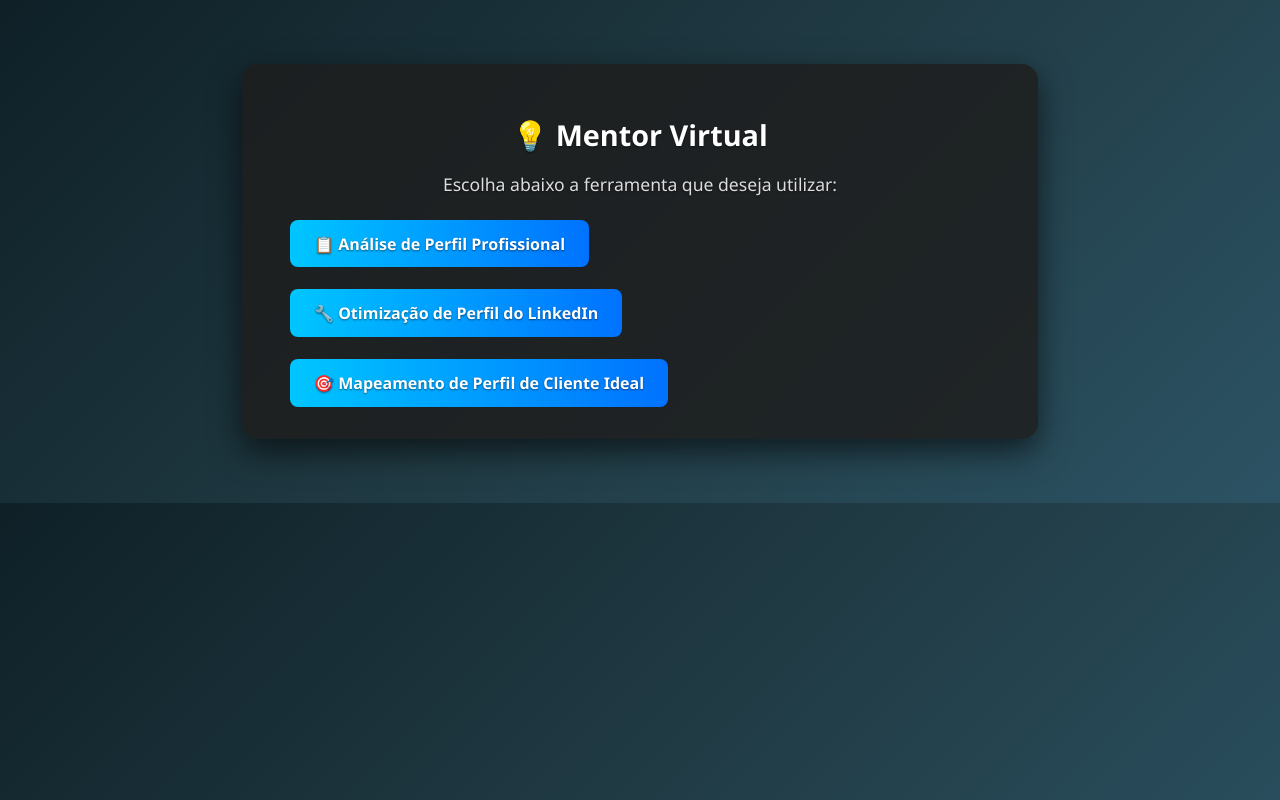
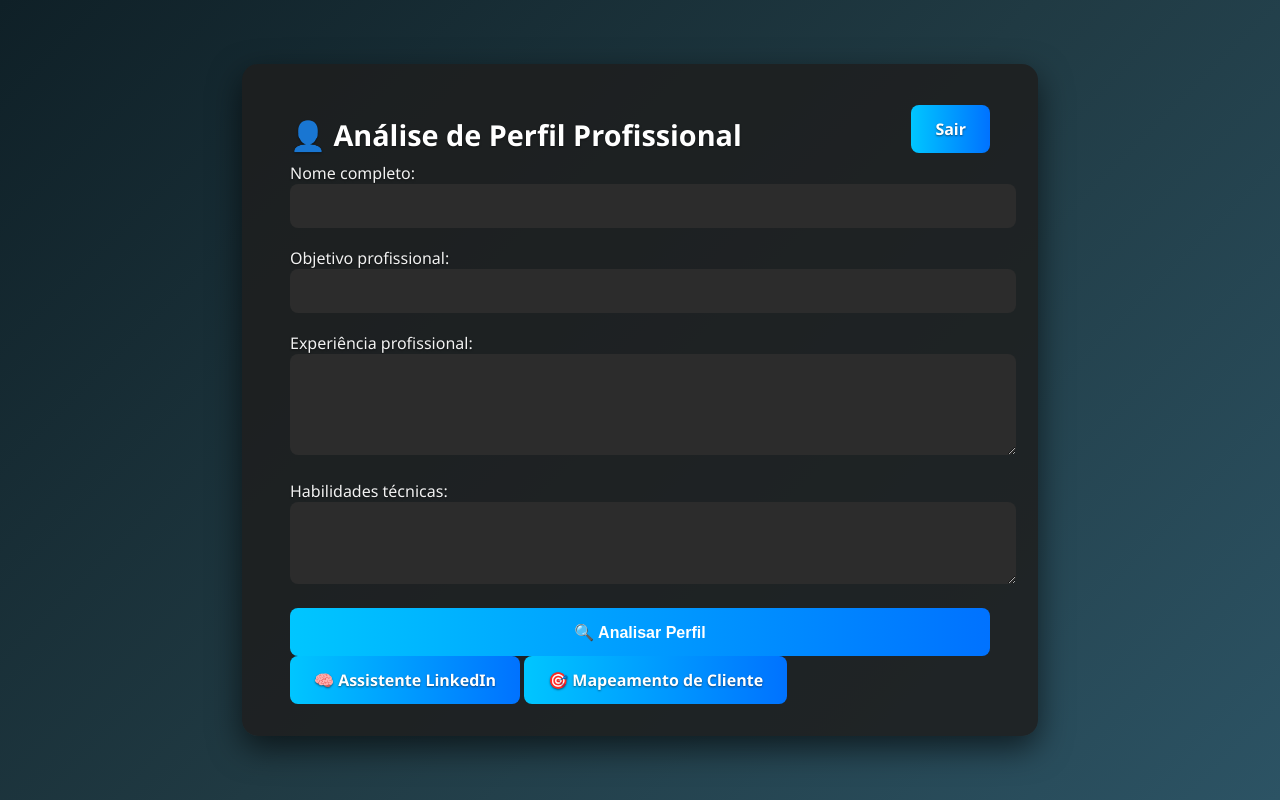
Before and after one commit to lega-nft/mentorvirtual, a FastAPI app: page /home in a window 1280 px wide. Run offline with FastAPI, Linux system fonts and the light colour scheme; the visitor is signed in with stand-in values (Sample User, id 1).

Commit message:
Update formulario.html

```diff
--- a/templates/formulario.html
+++ b/templates/formulario.html
@@ -2,22 +2,37 @@
 <html lang="pt-BR">
 <head>
   <meta charset="UTF-8" />
-  <meta name="viewport" content="width=device-width, initial-scale=1.0"/>
+  <meta name="viewport" content="width=device-width, initial-scale=1.0" />
   <title>Mentor Virtual</title>
   <link rel="stylesheet" href="/static/style.css" />
 </head>
 <body>
   <div class="container">
-    <h1 class="title">💡 Mentor Virtual</h1>
-    <p class="subtitle">Escolha abaixo a ferramenta que deseja utilizar:</p>
+    <div style="display: flex; justify-content: space-between; align-items: center;">
+      <h1 class="title">👤 Análise de Perfil Profissional</h1>
+      <a href="/logout" class="button-link">Sair</a>
+    </div>
 
-    <a href="/formulario" class="button-link">📋 Análise de Perfil Profissional</a>
-    <br><br>
+    <form method="post" action="/api/analisar" class="form">
+      <label for="nome">Nome completo:</label>
+      <input type="text" id="nome" name="nome" required />
 
-    <a href="/linkedin" class="button-link">🔧 Otimização de Perfil do LinkedIn</a>
-    <br><br>
+      <label for="objetivo">Objetivo profissional:</label>
+      <input type="text" id="objetivo" name="objetivo" required />
 
-    <a href="/cliente" class="button-link">🎯 Mapeamento de Perfil de Cliente Ideal</a>
+      <label for="experiencia">Experiência profissional:</label>
+      <textarea id="experiencia" name="experiencia" rows="4" required></textarea>
+
+      <label for="habilidades">Habilidades técnicas:</label>
+      <textarea id="habilidades" name="habilidades" rows="3" required></textarea>
+
+      <button type="submit">🔍 Analisar Perfil</button>
+    </form>
+
+    <div class="tools">
+      <a href="/linkedin" class="button-link">🧠 Assistente LinkedIn</a>
+      <a href="/cliente" class="button-link">🎯 Mapeamento de Cliente</a>
+    </div>
   </div>
 </body>
 </html>
```
